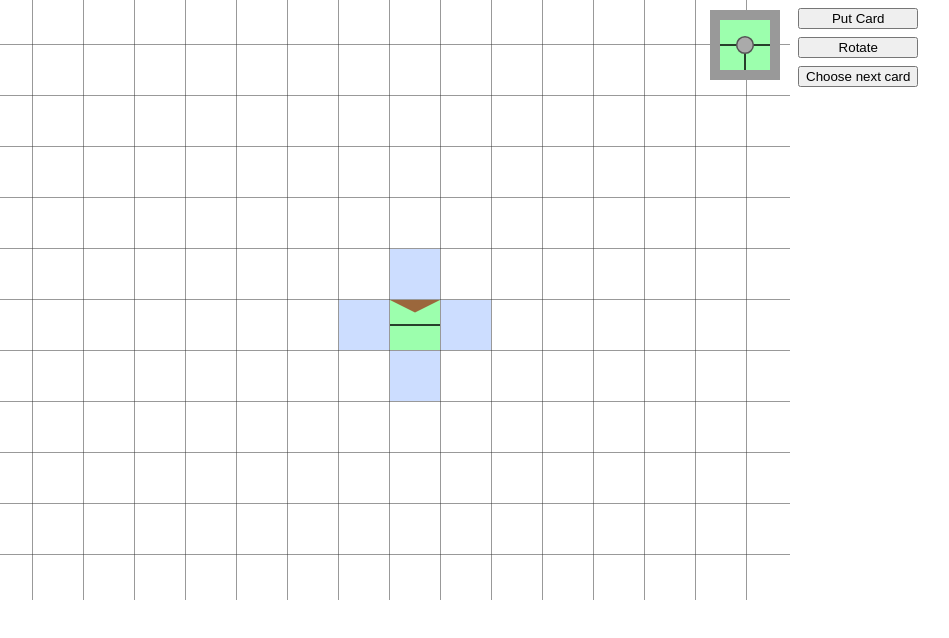
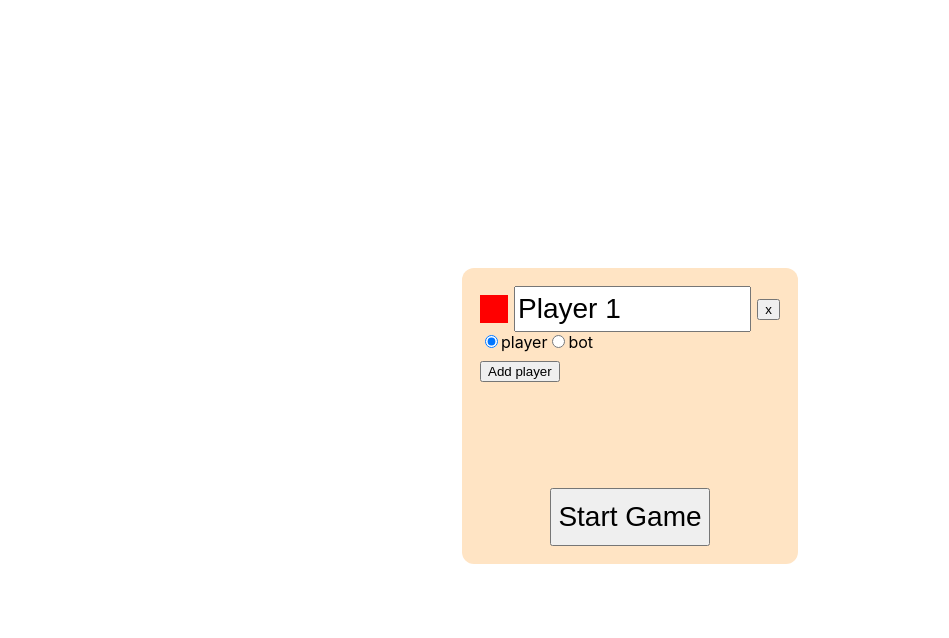
Before and after one commit to bacher/carcassonne, a React (Create React App) app: page / in a window 1280 px wide. Shown: the top 638 px of the page, without its empty margins (10-959 px from the left). Built offline with nearby package versions, Linux system fonts and the light colour scheme.

Commit message:
add main menu

```diff
--- /dev/null
+++ b/src/components/App/App.tsx
@@ -0,0 +1,51 @@
+import { useMemo, useState } from 'react';
+import { MainMenu } from '../MainMenu';
+import { GameBoard } from '../GameBoard';
+
+export function App() {
+  const initialGameId = useMemo<string | undefined>(() => {
+    const hash = window.location.hash.replace(/^#/, '');
+
+    const match = hash.match(/^game\d+$/);
+    if (!match) {
+      return undefined;
+    }
+
+    return hash;
+  }, []);
+
+  const [gameId, setGameId] = useState(initialGameId);
+
+  const game = useMemo(() => {
+    if (!gameId) {
+      return undefined;
+    }
+
+    try {
+      const gameJson = window.localStorage.getItem(gameId);
+      if (gameJson) {
+        return JSON.parse(gameJson);
+      }
+    } catch (error) {
+      console.error(error);
+    }
+
+    return undefined;
+  }, [gameId]);
+
+  if (game) {
+    return <GameBoard game={game} />;
+  }
+
+  return (
+    <MainMenu
+      onStartPlay={(game) => {
+        const gameId = `game${Math.floor(Math.random() * 10000)}`;
+
+        localStorage.setItem(gameId, JSON.stringify(game));
+        window.location.hash = `#${gameId}`;
+        setGameId(gameId);
+      }}
+    />
+  );
+}
--- /dev/null
+++ b/src/components/App/index.ts
@@ -0,0 +1 @@
+export * from './App';
--- /dev/null
+++ b/src/components/MainMenu/MainMenu.module.css
@@ -0,0 +1,56 @@
+.root {
+  display: flex;
+  align-items: center;
+  justify-content: center;
+  min-height: 100%;
+  padding: 16px;
+}
+
+.form {
+  display: flex;
+  flex-direction: column;
+  width: 300px;
+  min-height: 260px;
+  padding: 18px;
+  border-radius: 12px;
+  background: bisque;
+}
+
+.players {
+  display: flex;
+  flex-direction: column;
+  gap: 8px;
+  flex-grow: 1;
+}
+
+.playerInfo {
+  display: flex;
+  align-items: center;
+  gap: 6px;
+}
+
+.playerColor {
+  display: block;
+  width: 28px;
+  height: 28px;
+}
+
+.playerName {
+  width: 100px;
+  height: 40px;
+  font-size: 28px;
+  flex-grow: 1;
+}
+
+.footer {
+  display: flex;
+  flex-direction: column;
+  align-items: flex-start;
+  margin-top: 26px;
+}
+
+.startGame {
+  font-size: 28px;
+  line-height: 52px;
+  align-self: center;
+}
--- /dev/null
+++ b/src/components/MainMenu/MainMenu.tsx
@@ -0,0 +1,144 @@
+import { useState } from 'react';
+
+import { InitialGame, playerColors } from '../../data/types';
+import styles from './MainMenu.module.css';
+
+
+
+type Player = {
+  name: string;
+  isBot: boolean;
+};
+
+type Props = {
+  onStartPlay: (game: InitialGame) => void;
+};
+
+export function MainMenu({ onStartPlay }: Props) {
+  const [players, setPlayers] = useState<Player[]>([
+    {
+      name: 'Player 1',
+      isBot: false,
+    },
+  ]);
+
+  function updatePlayer(player: Player, update: Partial<Player>) {
+    setPlayers(
+      players.map((p) => {
+        if (p === player) {
+          return {
+            ...p,
+            ...update,
+          };
+        }
+        return p;
+      })
+    );
+  }
+
+  return (
+    <div className={styles.root}>
+      <div className={styles.form}>
+        <div className={styles.players}>
+          {players.map((player, index) => (
+            <div key={index} className={styles.player}>
+              <div className={styles.playerInfo}>
+                <span
+                  className={styles.playerColor}
+                  style={{ backgroundColor: playerColors[index] }}
+                />
+                <input
+                  className={styles.playerName}
+                  value={player.name}
+                  onChange={(event) => {
+                    updatePlayer(player, { name: event.target.value });
+                  }}
+                />
+                <button
+                  type="button"
+                  onClick={(event) => {
+                    event.preventDefault();
+                    setPlayers(players.filter((p) => p !== player));
+                  }}
+                >
+                  x
+                </button>
+              </div>
+              <div className={styles.line}>
+                <form>
+                  <label>
+                    <input
+                      type="radio"
+                      name="playerType"
+                      value="player"
+                      checked={!player.isBot}
+                      onChange={() => {
+                        updatePlayer(player, { isBot: false });
+                      }}
+                    />
+                    player
+                  </label>
+                  <label>
+                    <input
+                      type="radio"
+                      name="playerType"
+                      value="bot"
+                      checked={player.isBot}
+                      onChange={() => {
+                        updatePlayer(player, { isBot: true });
+                      }}
+                    />
+                    bot
+                  </label>
+                </form>
+              </div>
+            </div>
+          ))}
+          {players.length < 5 && (
+            <div className={styles.addPlayerBlock}>
+              <button
+                type="button"
+                className={styles.addPlayer}
+                onClick={(event) => {
+                  event.preventDefault();
+                  setPlayers([
+                    ...players,
+                    {
+                      name: `Bot ${
+                        players.filter((player) => player.isBot).length + 1
+                      }`,
+                      isBot: true,
+                    },
+                  ]);
+                }}
+              >
+                Add player
+              </button>
+            </div>
+          )}
+        </div>
+
+        <div className={styles.footer}>
+          <button
+            type="button"
+            disabled={players.length === 0}
+            className={styles.startGame}
+            onClick={(event) => {
+              event.preventDefault();
+
+              onStartPlay({
+                players: players.map(({ name, isBot }, index) => ({
+                  name,
+                  isBot,
+                  color: index,
+                })),
+              });
+            }}
+          >
+            Start Game
+          </button>
+        </div>
+      </div>
+    </div>
+  );
+}
--- /dev/null
+++ b/src/components/MainMenu/index.ts
@@ -0,0 +1 @@
+export * from './MainMenu';
--- a/src/data/types.ts
+++ b/src/data/types.ts
@@ -14,3 +14,29 @@ export type GameState = {
   potentialZones: Set<number>;
   cardPool: InGameCard[];
 };
+
+export const enum Color {
+  RED,
+  BLUE,
+  YELLOW,
+  GREEN,
+  BLACK,
+}
+
+export const playerColors: Record<number, string> = {
+  [Color.RED]: '#f00',
+  [Color.BLUE]: '#00f',
+  [Color.GREEN]: '#0f0',
+  [Color.YELLOW]: '#ff0',
+  [Color.BLACK]: '#000',
+};
+
+export type Player = {
+  name: string;
+  isBot: boolean;
+  color: Color;
+};
+
+export type InitialGame = {
+  players: Player[];
+};
--- a/src/index.css
+++ b/src/index.css
@@ -11,3 +11,8 @@ code {
   font-family: source-code-pro, Menlo, Monaco, Consolas, 'Courier New',
     monospace;
 }
+
+
+html, body, #root {
+  height: 100%;
+}
--- a/src/index.tsx
+++ b/src/index.tsx
@@ -2,7 +2,7 @@ import React from 'react';
 import ReactDOM from 'react-dom/client';
 
 import './index.css';
-import { GameBoard } from './components/GameBoard';
+import { App } from './components/App';
 
 const root = ReactDOM.createRoot(
   document.getElementById('root') as HTMLElement
@@ -10,6 +10,6 @@ const root = ReactDOM.createRoot(
 
 root.render(
   <React.StrictMode>
-    <GameBoard />
+    <App />
   </React.StrictMode>
 );
```
Also changed, not shown: src/components/CardPool/CardPool.tsx (+9 -6 lines), src/components/GameBoard/GameBoard.tsx (+11 -4 lines).
